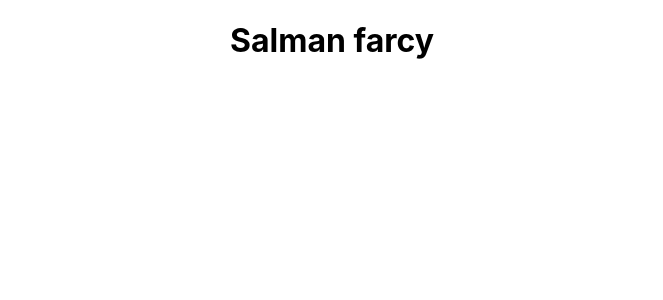
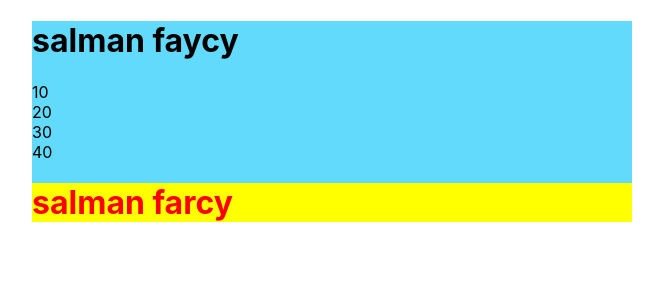
Before and after one commit to salman-farcy/Learn-React-We-003, a React (Create React App) app in the folder seson-001/: page / in a window 1280 px wide. Shown: the top 300 px of the page, without its empty margins (308-971 px from the left). Built offline with nearby package versions, Linux system fonts and the light colour scheme.

Commit message:
How to write a jsx in reactHow to write a jsx in react

```diff
--- a/seson-001/src/App.css
+++ b/seson-001/src/App.css
@@ -1,5 +1,12 @@
 .App {
   text-align: center;
+
+}
+
+.main{
+  max-width: 600px;
+  margin: auto;
+  background-color: #61dafb;
 }
 
 .App-logo {
--- a/seson-001/src/App.js
+++ b/seson-001/src/App.js
@@ -1,10 +1,30 @@
-import logo from './logo.svg';
-import './App.css';
+import "./App.css";
 
 function App() {
+  let name = "salman faycy";
+  let l = [10, 20, 30, 40];
+  let obj = {
+    "name": "salmna",
+    "age": 34,
+    "class": "10"
+  }
+  let status = true;
   return (
-    <div className="App">
-      <h1>Salman farcy</h1>
+    <div className="main">
+      <h1>{name}</h1>
+      <div >
+        {l.map((v) => {
+          return <div >{v}</div>;
+        })}
+      </div>
+      {
+      status
+      ?
+      <h1 style={{color:"red", backgroundColor:"yellow"}}>salman farcy</h1>
+      :
+      ''
+      }
+
     </div>
   );
 }
```
